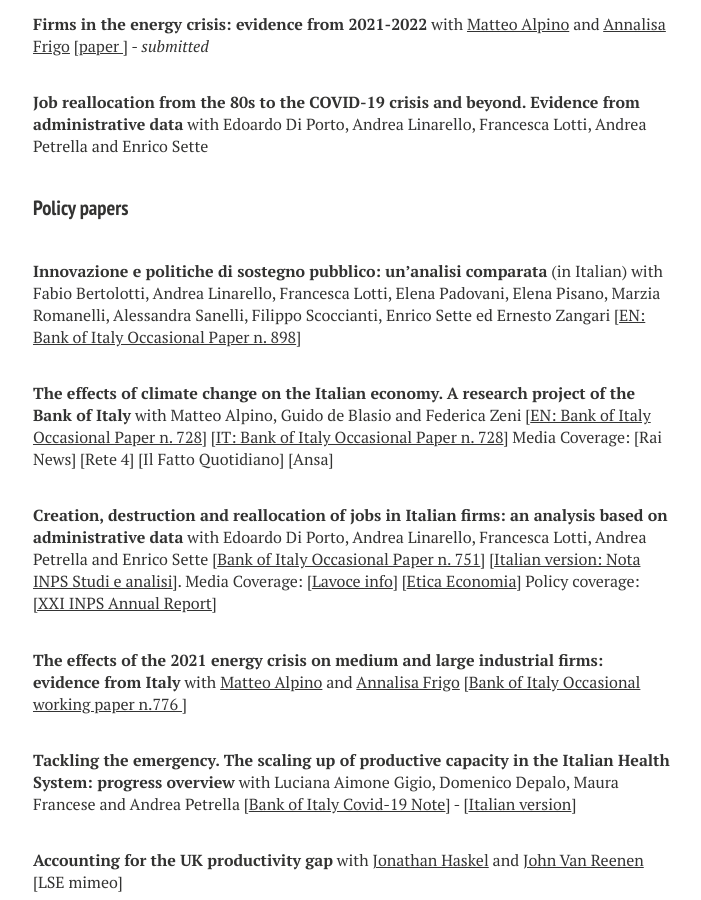
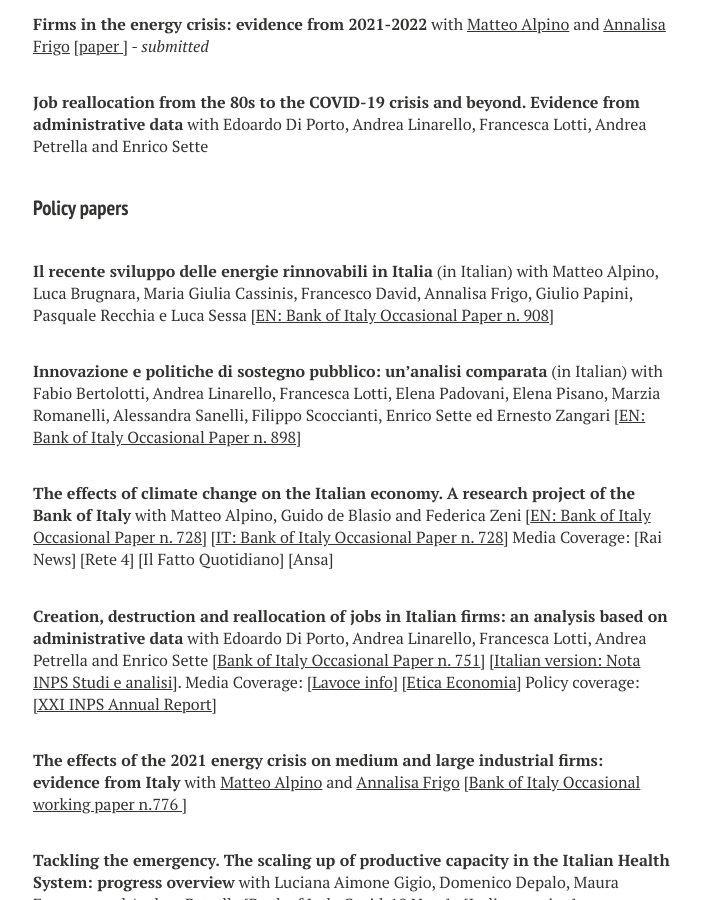
Before and after one commit to luca-citino/luca-citino.github.io, a Jekyll site: the page built from research.md, in a window 1280 px wide and 900 px high, scrolled down 994 px. Shown: the whole window, without its empty margins (287-988 px from the left). Built offline with Jekyll 4.4.1, drawn with Linux system fonts in a browser that asks for light colours; nearby versions of some CDN libraries; some web fonts are replaced.

Commit message:
Update research.md

```diff
--- a/research.md
+++ b/research.md
@@ -34,6 +34,8 @@ title: Research
 
 #### Policy papers
 
+**Il recente sviluppo delle energie rinnovabili in Italia** (in Italian) with Matteo Alpino, Luca Brugnara, Maria Giulia Cassinis, Francesco David, Annalisa Frigo, Giulio Papini, Pasquale Recchia e Luca Sessa  [<a href="https://www.bancaditalia.it/pubblicazioni/qef/2025-0908/QEF_908_25.pdf">EN: Bank of Italy Occasional Paper n. 908</a>]
+
 **Innovazione e politiche di sostegno pubblico: un’analisi comparata** (in Italian) with Fabio Bertolotti, Andrea Linarello, Francesca Lotti, Elena Padovani, Elena Pisano, Marzia Romanelli, Alessandra Sanelli, Filippo Scoccianti, Enrico Sette ed Ernesto Zangari [<a href="https://www.bancaditalia.it/pubblicazioni/qef/2024-0898/QEF_898_24.pdf">EN: Bank of Italy Occasional Paper n. 898</a>]
 
 
```
